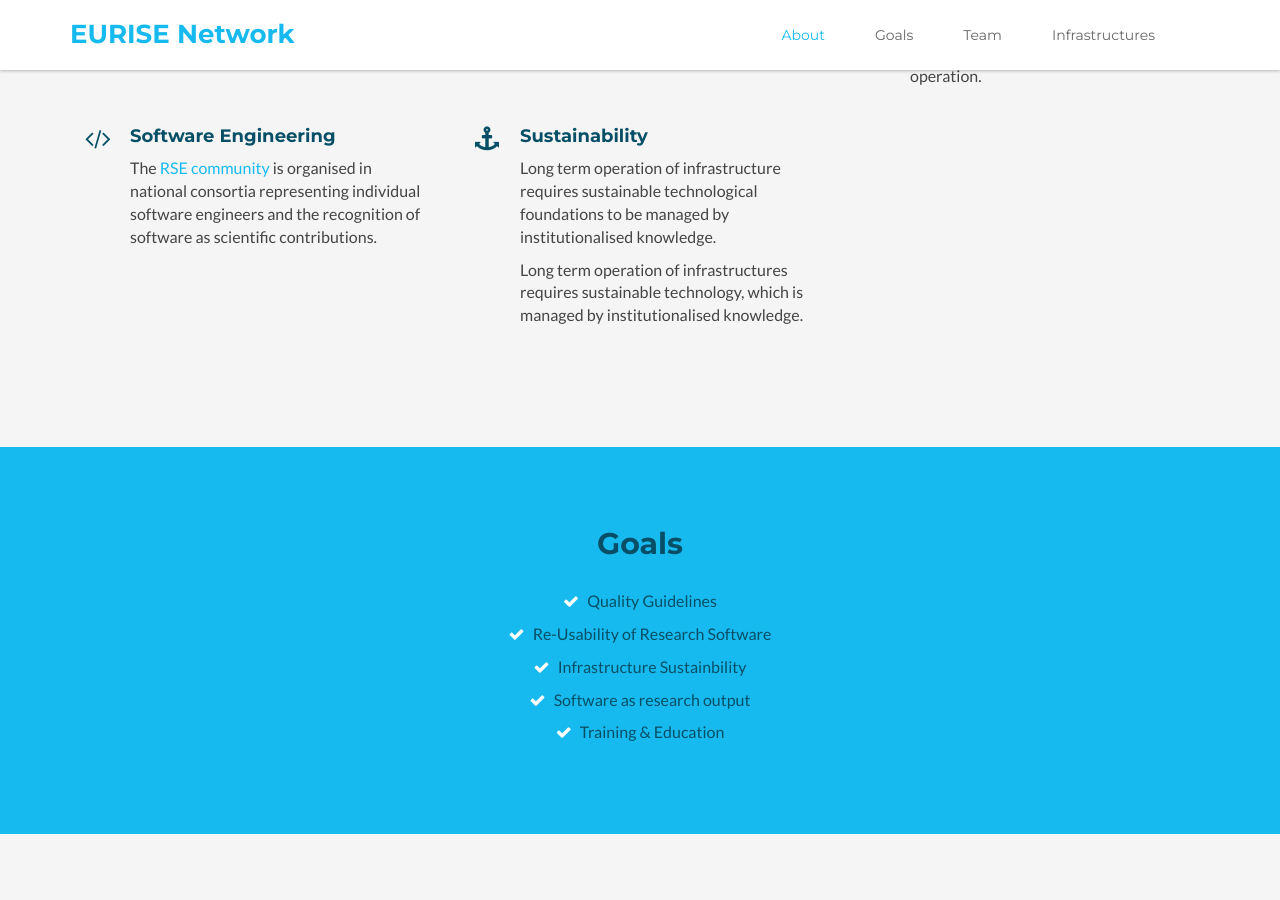
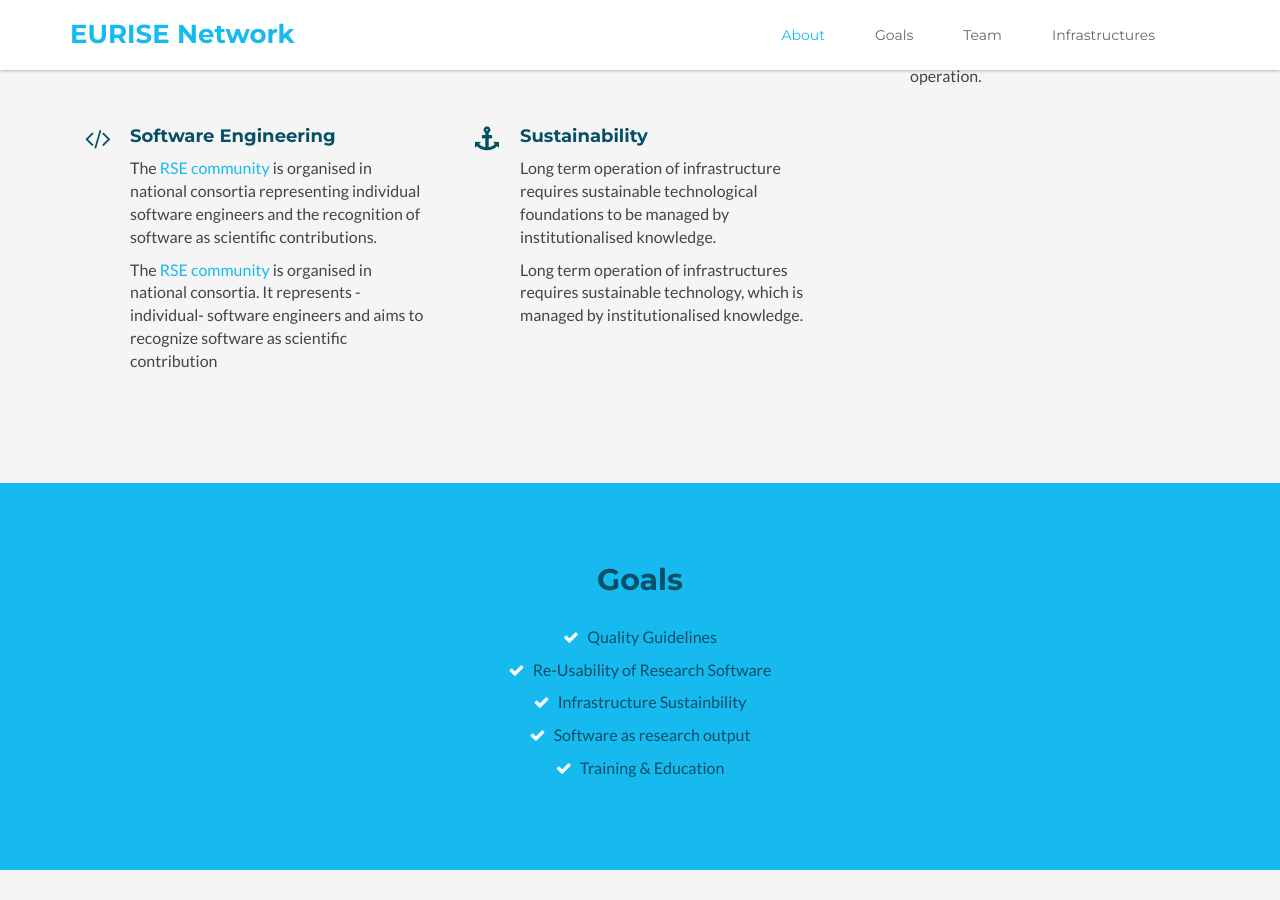
Before and after one commit to eurise-network/eurise-network.github.io, a Jekyll site: the page built from index.html, in a window 1280 px wide and 900 px high, scrolled down 950 px. Built offline with Jekyll 4.4.1, drawn with Linux system fonts in a browser that asks for light colours.

Commit message:
about.html: some suggestions (part 2)

```diff
--- a/_includes/about.html
+++ b/_includes/about.html
@@ -53,6 +53,7 @@
                     <div class="content">
                         <h3 class="sub-title">Software Engineering</h3>
                         <p>The <a href="https://rse.ac.uk/">RSE community</a> is organised in national consortia representing individual software engineers and the recognition of software as scientific contributions.</p>
+                        The <a href="https://rse.ac.uk/">RSE community</a> is organised in national consortia. It represents -individual- software engineers and aims to recognize software as scientific contribution
                     </div><!--//content-->
                 </div><!--//item-->
                 <div class="item col-md-4 col-sm-6 col-xs-12">
```
